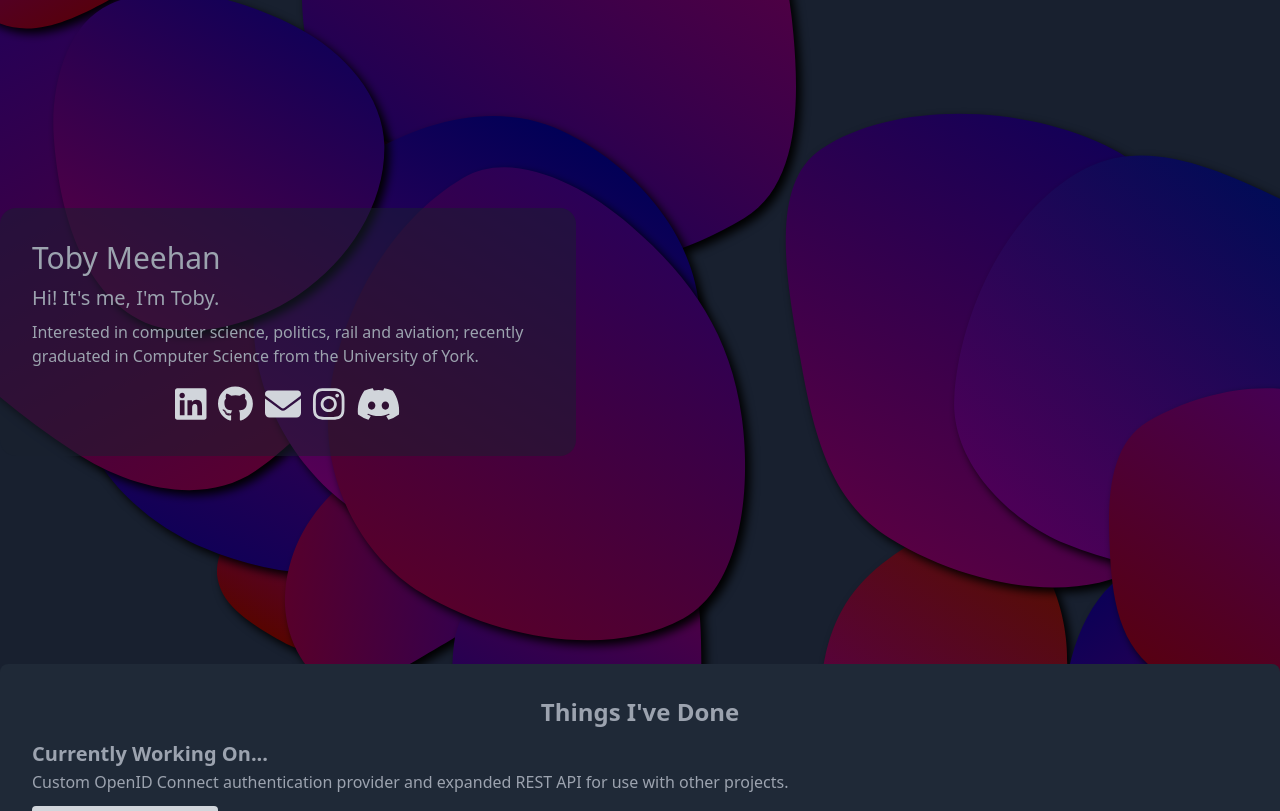
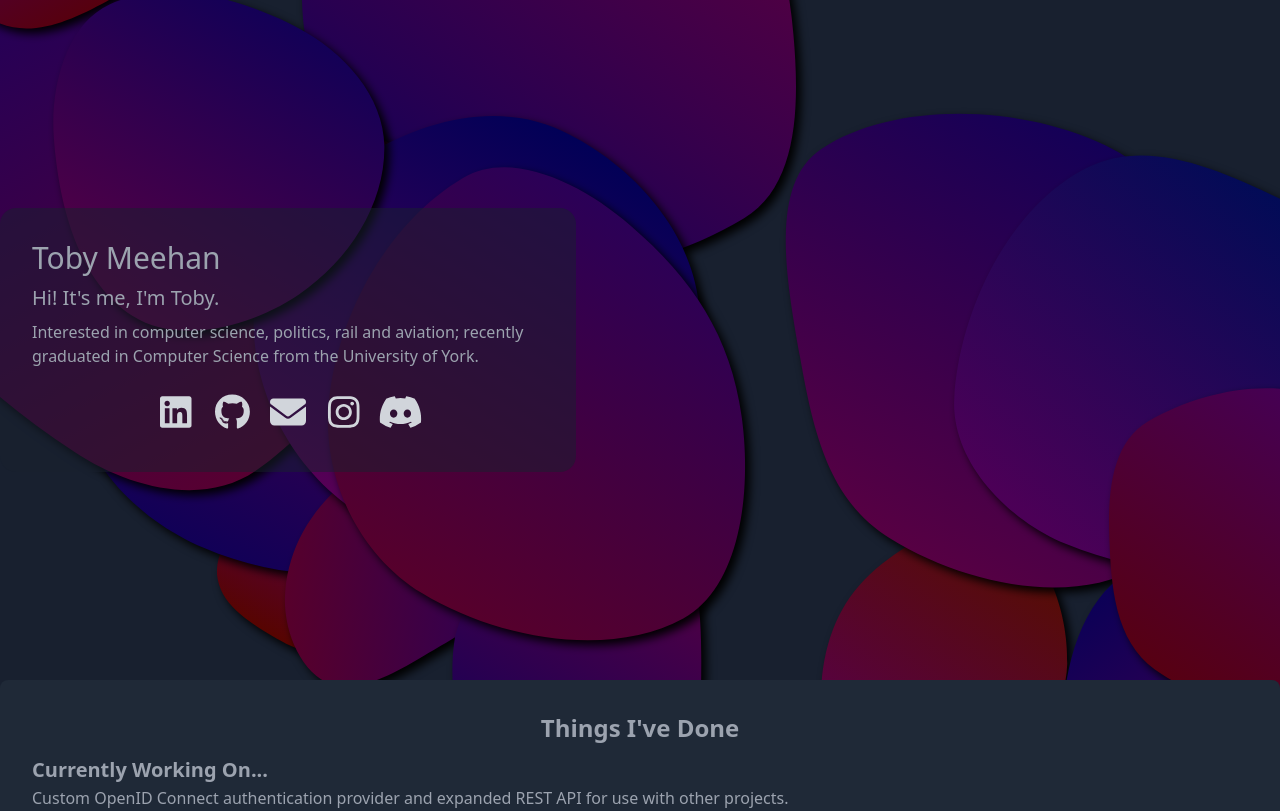
Before and after one commit to TobyMeehan/tobymeehan.com, a Next.js app: page / in a window 1280 px wide. Shown: the top 811 px of the page. Built offline with nearby package versions, Linux system fonts and the light colour scheme; no server answers.

Commit message:
Social link hover background

```diff
--- a/src/app/(home)/(frontpage)/@lead/page.tsx
+++ b/src/app/(home)/(frontpage)/@lead/page.tsx
@@ -1,7 +1,9 @@
 import { faDiscord, faGithub, faInstagram, faLinkedin } from "@fortawesome/free-brands-svg-icons";
 import { faEnvelope } from "@fortawesome/free-solid-svg-icons";
 import { FontAwesomeIcon } from "@fortawesome/react-fontawesome";
+import { Url } from "next/dist/shared/lib/router/router";
 import Link from "next/link";
+import { ReactNode } from "react";
 
 export default function Lead() {
     return (
@@ -12,33 +14,43 @@ export default function Lead() {
                 Interested in computer science, politics, rail and aviation;
                 recently graduated in Computer Science from the University of York.
             </p>
-            <ul className="flex flex-row justify-center gap-3 mt-4 text-4xl text-gray-800 dark:text-bright">
+            <ul className="flex flex-row justify-center mt-4 text-4xl text-gray-800 dark:text-bright">
                 <li>
-                    <Link className="hover:text-gray-700 dark:hover:text-light transition" href="https://www.linkedin.com/in/toby-meehan/" aria-label="LinkedIn">
+                    <SocialLink href="https://www.linkedin.com/in/toby-meehan/" label="LinkedIn">
                         <FontAwesomeIcon icon={faLinkedin} />
-                    </Link>
+                    </SocialLink>
                 </li>
                 <li>
-                    <Link className="hover:text-gray-700 dark:hover:text-light transition" href="https://github.com/TobyMeehan" aria-label="GitHub">
+                    <SocialLink href="https://github.com/TobyMeehan" label="GitHub">
                         <FontAwesomeIcon icon={faGithub} />
-                    </Link>
+                    </SocialLink>
                 </li>
                 <li>
-                    <Link className="hover:text-gray-700 dark:hover:text-light transition" href="mailto:contact@tobymeehan.com" aria-label="Email">
+                    <SocialLink href="mailto:contact@tobymeehan.com" label="Email">
                         <FontAwesomeIcon icon={faEnvelope} />
-                    </Link>
+                    </SocialLink>
                 </li>
                 <li>
-                    <Link className="hover:text-gray-700 dark:hover:text-light transition" href="https://www.instagram.com/toby.meehan/" aria-label="Instagram">
+                    <SocialLink href="https://www.instagram.com/toby.meehan/" label="Instagram">
                         <FontAwesomeIcon icon={faInstagram} />
-                    </Link>
+                    </SocialLink>
                 </li>
                 <li>
-                    <Link className="hover:text-gray-700 dark:hover:text-light transition" href="https://discord.com/users/253552918030974977" aria-label="Discord">
+                    <SocialLink href="https://discord.com/users/253552918030974977" label="Discord">
                         <FontAwesomeIcon icon={faDiscord} />
-                    </Link>
+                    </SocialLink>
                 </li>
             </ul>
         </section>
     )
 }
+
+function SocialLink({ children, href, label }: { children: ReactNode, href: Url, label: string }) {
+    return (
+        <Link className="flex w-14 h-14 justify-center items-center rounded transition
+        hover:bg-gray-400 hover:bg-opacity-60 hover:text-gray-700
+        dark:hover:bg-dark-900 dark:hover:bg-opacity-60 dark:hover:text-light" href={href} aria-label={label}>
+            {children}
+        </Link>
+    )
+}
```
